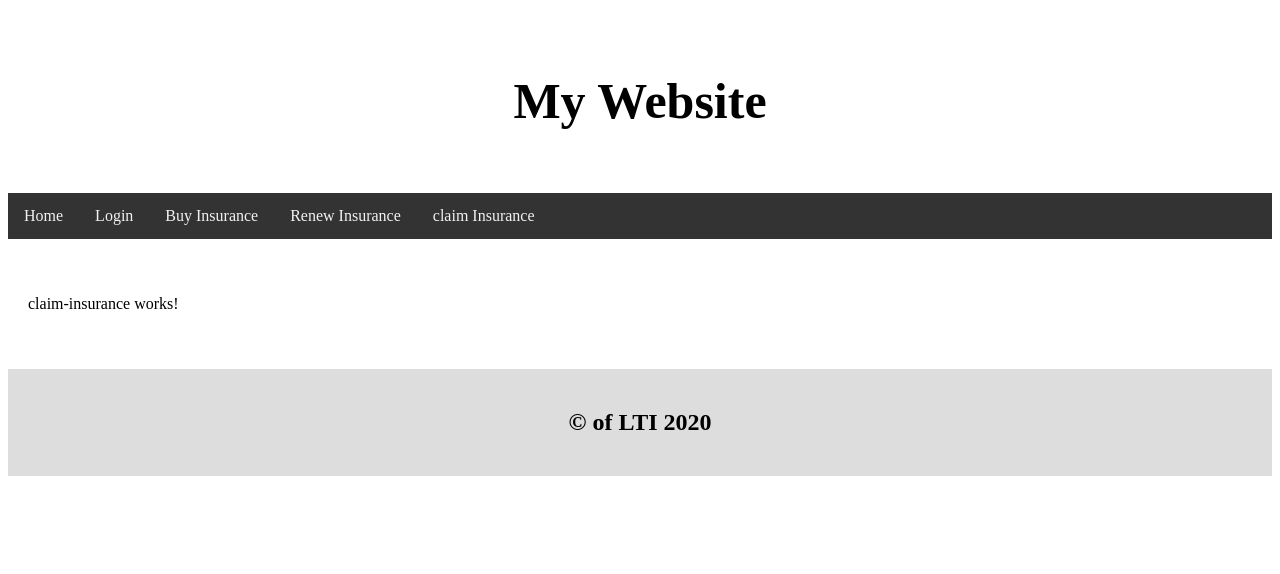
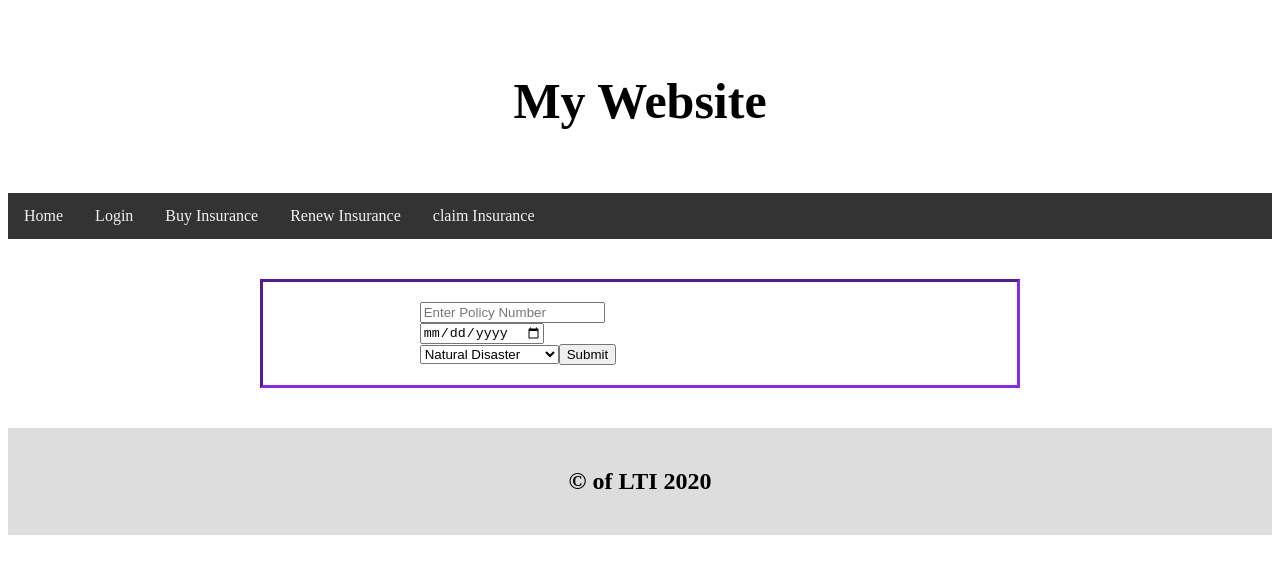
Before and after one commit to RiturajG08/gen-ins-front-end, an Angular app: page /claim-insurance in a window 1280 px wide. Shown: the top 574 px of the page. Built offline with nearby package versions, Linux system fonts and the light colour scheme.

Commit message:
add claim-insurance

```diff
--- a/src/app/claim-insurance/claim-insurance.component.css
+++ b/src/app/claim-insurance/claim-insurance.component.css
@@ -0,0 +1,42 @@
+.center-div {
+    margin: auto;
+    width: 60%;
+    border: 3px solid blueviolet;
+    padding: 10px;
+    border-style: inset;
+  }
+
+  .frm{
+    margin: auto;
+    width: 60%;
+    padding: 10px;
+
+  }
+  input[type=text] {
+    width: 100%;
+    padding: 12px 20px;
+    margin: 8px 0;
+    box-sizing: border-box;
+    border: 3px solid #ccc;
+    -webkit-transition: 0.5s;
+    transition: 0.5s;
+    outline: none;
+
+  }
+
+  input[type=text]:focus {
+    border: 3px solid darkviolet;
+  }
+  input[type=submit] {
+    width: 100%;
+    background-color: violet;
+    color: white;
+    padding: 14px 20px;
+    margin: 8px 0;
+    border: none;
+    border-radius: 4px;
+    cursor: pointer;
+  }
+  input[type=submit]:hover {
+    background-color: darkmagenta;
+  }
--- a/src/app/claim-insurance/claim-insurance.component.html
+++ b/src/app/claim-insurance/claim-insurance.component.html
@@ -1 +1,13 @@
-<p>claim-insurance works!</p>
+<div class="center-div">
+    <form  class="frm">
+        <input type="number" placeholder="Enter Policy Number" /><br/>
+        <input type="date" placeholder="Enter Claim Date" /><br/>
+        <select name="Claim Reason">
+            <option value="ND">Natural Disaster </option>
+            <option value="MMD">Man-Made Disaster </option>
+            <option value="RD">Road Accident </option>
+            <option value="TH">Theft </option>
+        </select>
+        <button type="submit">Submit</button>
+    </form>
+</div>
--- a/src/app/renew-insurance/renew-insurance.component.html
+++ b/src/app/renew-insurance/renew-insurance.component.html
@@ -1,9 +1,6 @@
 <div class="center-div">
     <form class="frm">
-
-            <input type="number" placeholder="Enter policy number" /> <br/>
-            <button type="submit">Submit</button>
-
-
+        <input type="number" placeholder="Enter Policy Number" /> <br/>
+        <button type="submit">Submit</button>
     </form>
 </div>
```
Also changed, not shown: src/app/buy-insurance/buy-insurance.component.html (indentation only).
